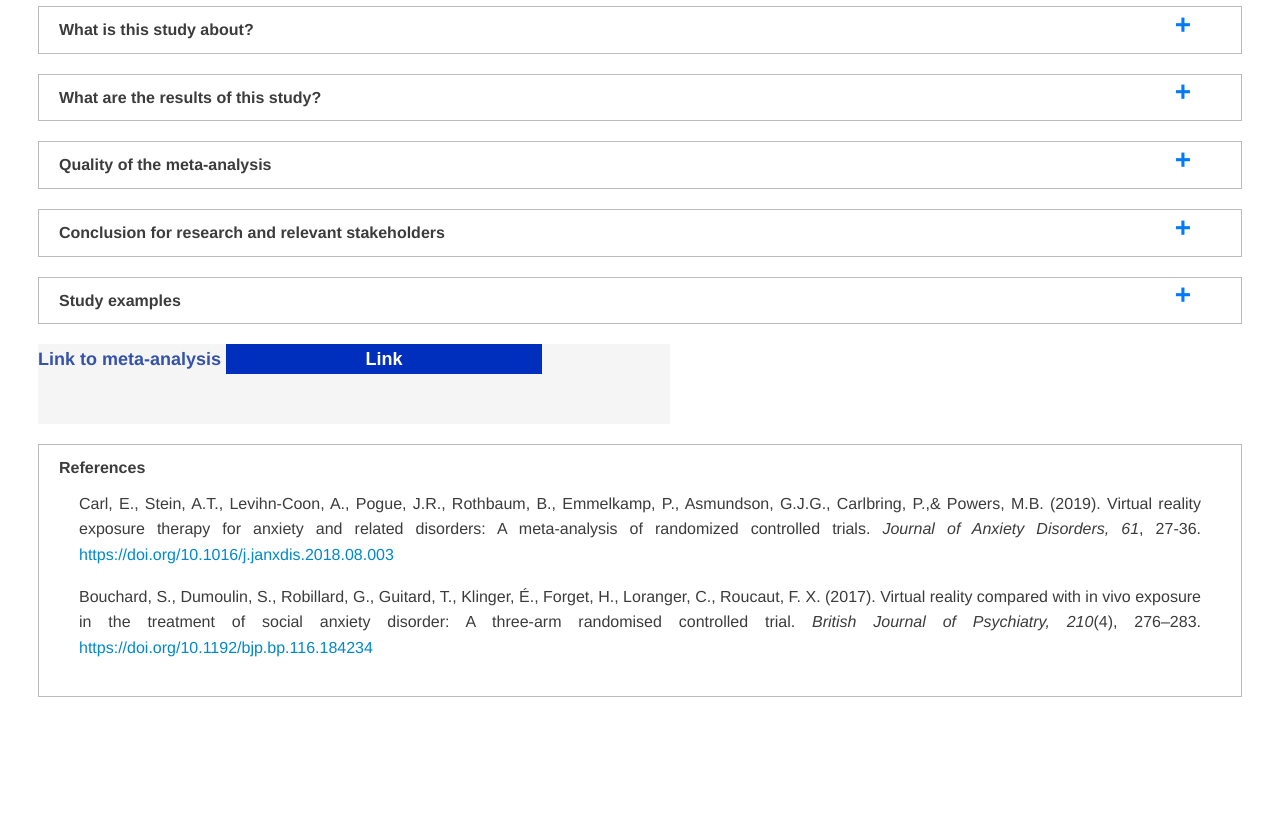
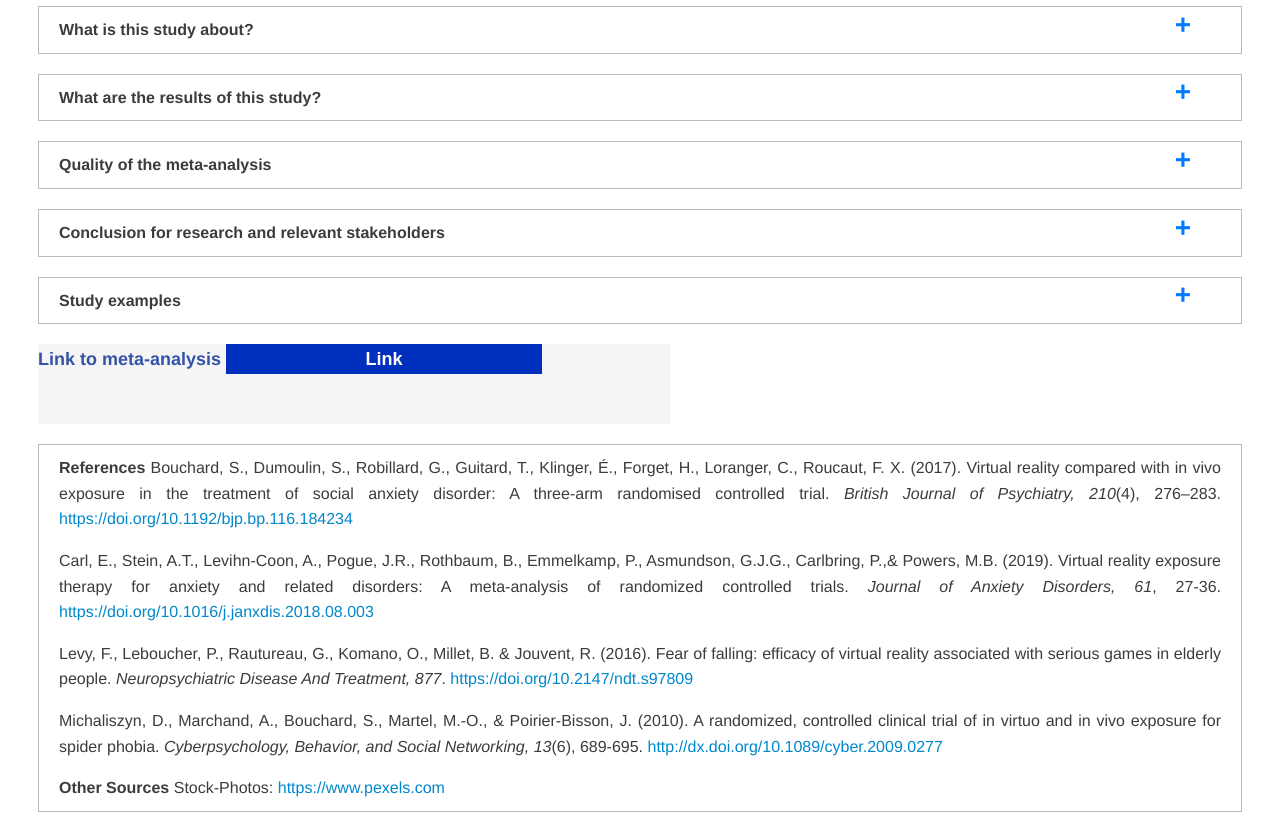
Before and after one commit to debbierat/debbierat.github.io, a plain HTML site: page index.html in a window 1280 px wide. Shown: the part 1184-2004 px from the top of the page. Before the commit the page ends 1889 px from the top, so only its background shows below. Drawn offline with nearby package versions, Linux system fonts and the light colour scheme.

Commit message:
Update index.html
References

```diff
--- a/index.html
+++ b/index.html
@@ -662,13 +662,20 @@ img {
 <div class="sectionTextBox">
 <div class="sectionText">
 <b>References</b>
-<div class="sectionText">
+Bouchard, S., Dumoulin, S., Robillard, G., Guitard, T., Klinger, É., Forget, H., Loranger, C., Roucaut, F. X. (2017). Virtual reality compared with in vivo exposure in the	treatment of social anxiety disorder: A three-arm randomised controlled trial.
+<em>British Journal of Psychiatry, 210</em>(4), 276–283. <a href="https://doi.org/10.1192/bjp.bp.116.184234">https://doi.org/10.1192/bjp.bp.116.184234</a>
+<p></p>
 Carl, E., Stein, A.T., Levihn-Coon, A., Pogue, J.R., Rothbaum, B., Emmelkamp, P., Asmundson, G.J.G., Carlbring, P.,& Powers, M.B. (2019). Virtual reality exposure therapy for anxiety and related disorders: A meta-analysis of randomized controlled trials.
 <em>Journal of Anxiety Disorders, 61</em>, 27-36. <a href="https://doi.org/10.1016/j.janxdis.2018.08.003">https://doi.org/10.1016/j.janxdis.2018.08.003</a>
 <p></p>
-Bouchard, S., Dumoulin, S., Robillard, G., Guitard, T., Klinger, É., Forget, H., Loranger, C., Roucaut, F. X. (2017). Virtual reality compared with in vivo exposure in the	treatment of social anxiety disorder: A three-arm randomised controlled trial.
-<em>British Journal of Psychiatry, 210</em>(4), 276–283. <a href="https://doi.org/10.1192/bjp.bp.116.184234">https://doi.org/10.1192/bjp.bp.116.184234</a>
+Levy, F., Leboucher, P., Rautureau, G., Komano, O., Millet, B. & Jouvent, R. (2016). Fear of falling: efficacy of virtual reality associated with serious games in elderly people.
+<em>Neuropsychiatric Disease And Treatment, 877</em>. <a href="https://doi.org/10.2147/ndt.s97809">https://doi.org/10.2147/ndt.s97809</a>
 <p></p>
+Michaliszyn, D., Marchand, A., Bouchard, S., Martel, M.-O., & Poirier-Bisson, J. (2010). A randomized, controlled clinical trial of in virtuo and in vivo exposure for spider phobia.
+<em>Cyberpsychology, Behavior, and Social Networking, 13</em>(6), 689-695. <a href="http://dx.doi.org/10.1089/cyber.2009.0277">http://dx.doi.org/10.1089/cyber.2009.0277</a>
+<p></p>
+<b>Other Sources</b>
+Stock-Photos: <a href="https://www.pexels.com/de-de/">https://www.pexels.com</a>
 </div>
 </div>
 
```
